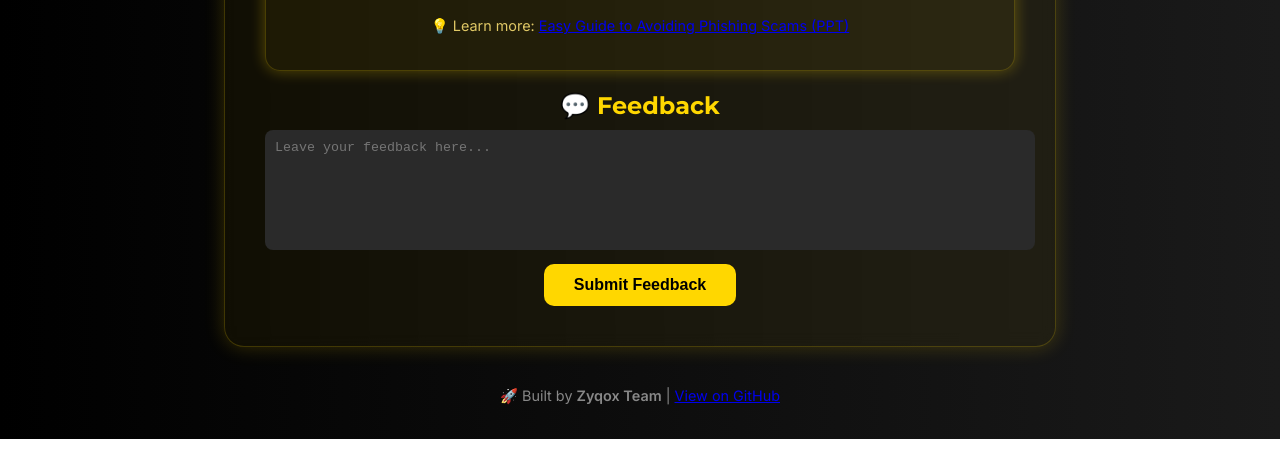
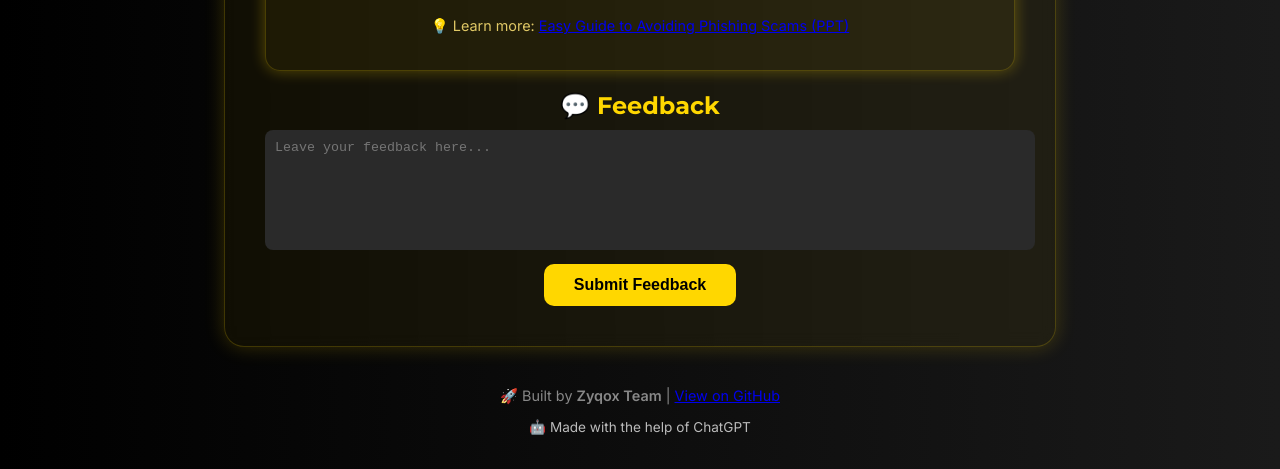
Before and after one commit to Zyqox/zyqox.github.io, a plain HTML site: page index.html in a window 1280 px wide. Shown: the part 926-1395 px from the top of the page. Before the commit the page ends 1365 px from the top, so only its background shows below. Drawn offline with Linux system fonts and the light colour scheme.

Commit message:
Update index.html

```diff
--- a/index.html
+++ b/index.html
@@ -52,6 +52,9 @@
       🚀 Built by <strong>Zyqox Team</strong> |
       <a href="https://github.com/Zyqox/zyqox.github.io" target="_blank" rel="noopener noreferrer">View on GitHub</a>
     </p>
+      <p style="font-size: 0.85rem; color: #bbb;">
+    🤖 Made with the help of ChatGPT
+  </p>
   </footer>
 
   <script src="script.js"></script>
```
